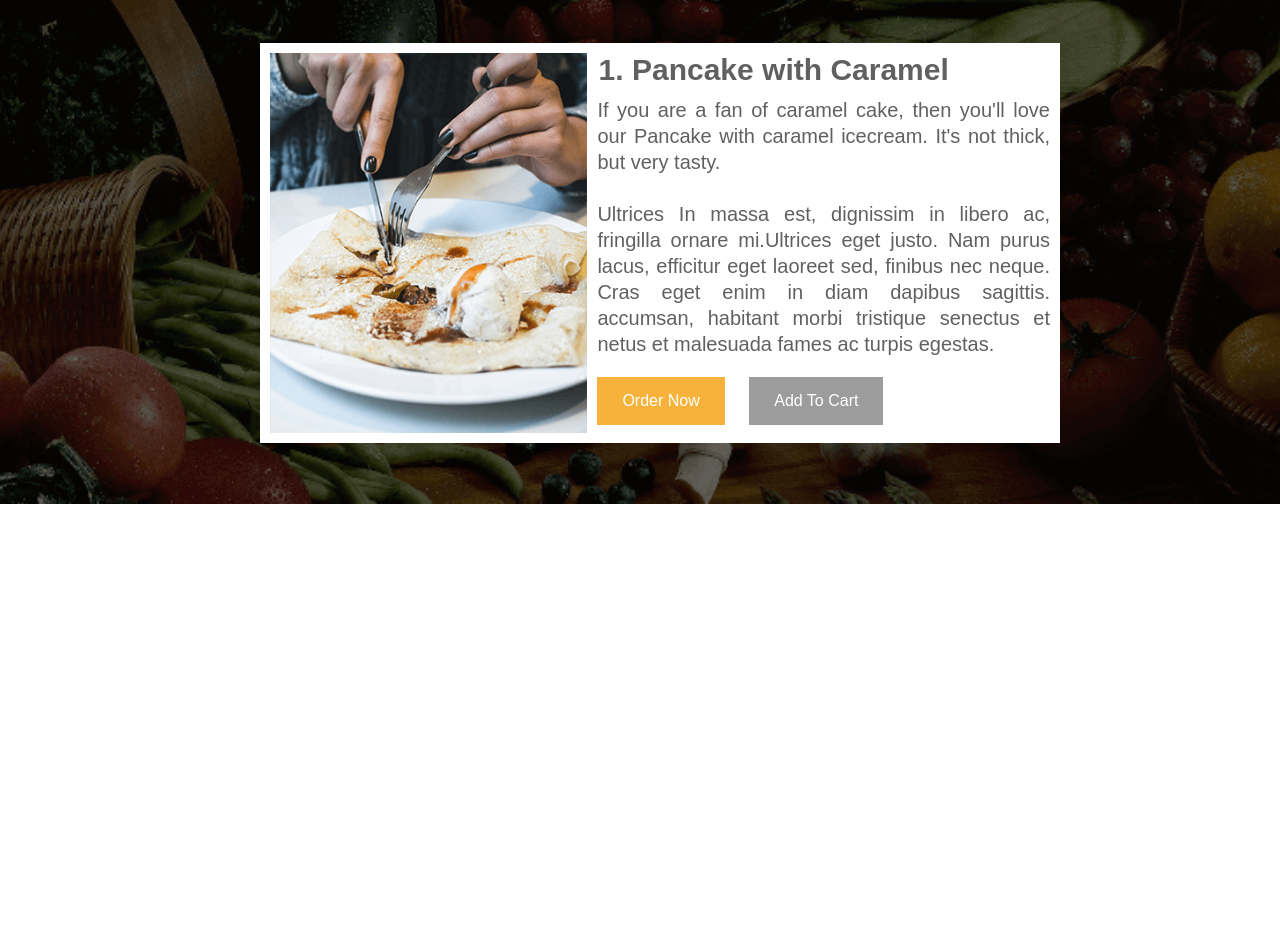
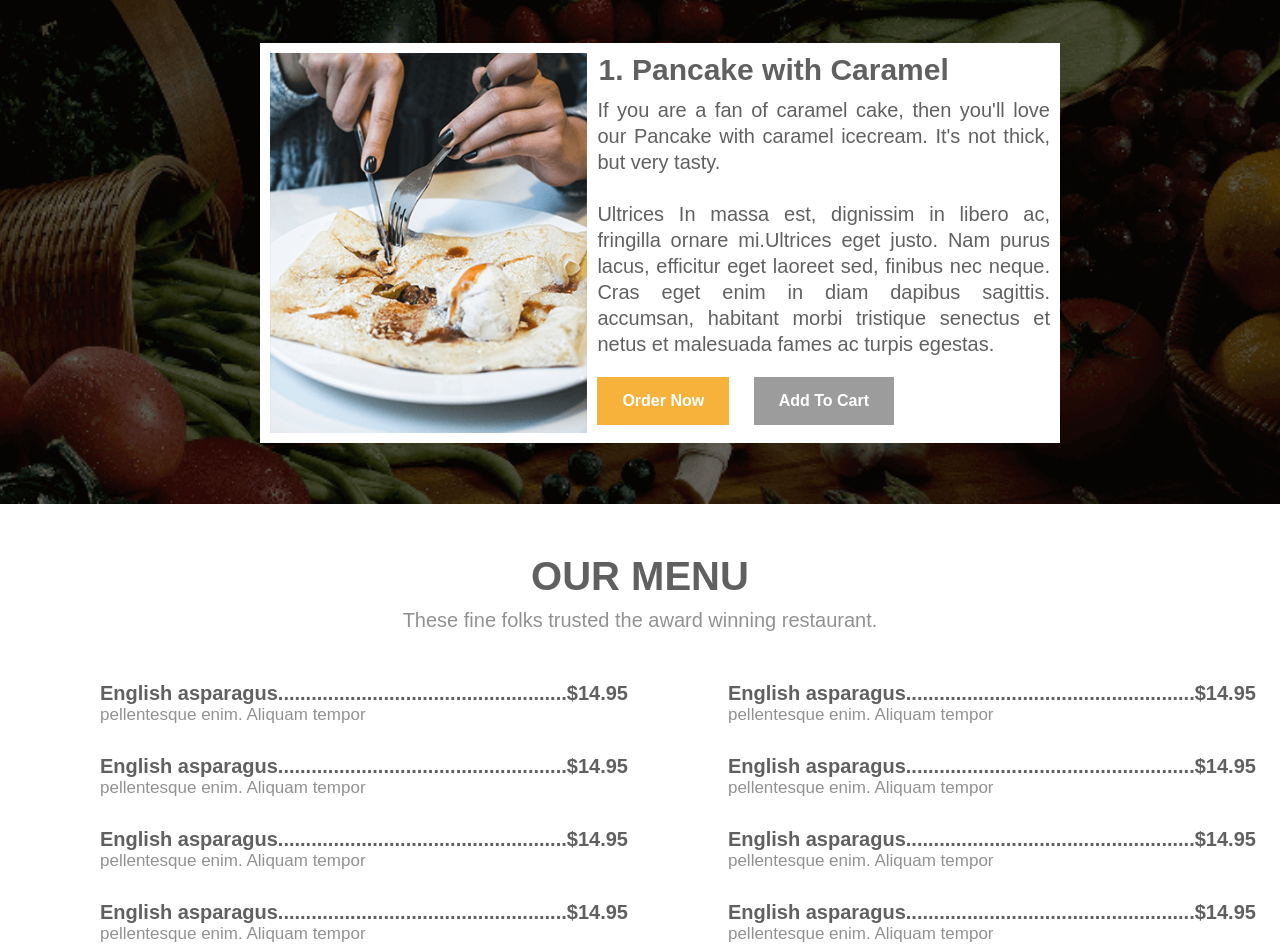
Before and after one commit to NurahadSarker/My-Second-Website, a plain HTML site: page My-Second-Website/index.html in a window 1280 px wide. Shown: the part 1223-2167 px from the top of the page. Before the commit the page ends 1727 px from the top, so only its background shows below. Drawn offline with Linux system fonts and the light colour scheme.

Commit message:
added menu

```diff
--- a/My-Second-Website/index.html
+++ b/My-Second-Website/index.html
@@ -97,5 +97,49 @@
              </div>
          </div>
     </div>
+    <div>
+        <div class="ourmenu">
+            <h2>OUR MENU</h2>
+            <p class="nur">These fine folks trusted the award winning restaurant.</p>
+        </div>
+        <div class="mainmenu">
+            <div>
+                <div>
+                <h3 class="menuh">English asparagus....................................................$14.95</h3>
+                <p class="menu">pellentesque enim. Aliquam tempor</p>
+            </div>
+            <div class="menumargin">
+                <h3 class="menuh">English asparagus....................................................$14.95</h3>
+                <p class="menu">pellentesque enim. Aliquam tempor</p>
+            </div>
+            <div class="menumargin">
+                <h3 class="menuh">English asparagus....................................................$14.95</h3>
+                <p class="menu">pellentesque enim. Aliquam tempor</p>
+            </div>
+            <div class="menumargin">
+                <h3 class="menuh">English asparagus....................................................$14.95</h3>
+                <p class="menu">pellentesque enim. Aliquam tempor</p>
+            </div>
+            </div>
+            <div class="mainmenu02">
+                <div>
+                <h3 class="menuh">English asparagus....................................................$14.95</h3>
+                <p class="menu">pellentesque enim. Aliquam tempor</p>
+            </div>
+            <div class="menumargin">
+                <h3 class="menuh">English asparagus....................................................$14.95</h3>
+                <p class="menu">pellentesque enim. Aliquam tempor</p>
+                </div>
+                <div class="menumargin">
+                    <h3 class="menuh">English asparagus....................................................$14.95</h3>
+                    <p class="menu">pellentesque enim. Aliquam tempor</p>
+                </div>
+                <div class="menumargin">
+                    <h3 class="menuh">English asparagus....................................................$14.95</h3>
+                    <p class="menu">pellentesque enim. Aliquam tempor</p>
+                </div>
+            </div>
+        </div>
+    </div>
 </body>
 </html>
--- a/My-Second-Website/style.css
+++ b/My-Second-Website/style.css
@@ -29,6 +29,7 @@ h2{
     padding-top: 50px;
     padding-bottom: 10px;
     font-size: 40px;
+    color: hsl(0, 0%, 0%, 0.623);
 }
 .nur{
     text-align: center;
@@ -96,6 +97,7 @@ h2{
     font-size: 16px;
     cursor: pointer;
     margin-top: 15px;
+    font-weight: bold;
 }
 .middlepic{
     height: 650px;
@@ -153,6 +155,7 @@ h2{
     font-size: 16px;
     cursor: pointer;
     margin-top: 20px;
+    font-weight: bold;
 }
 .button03{
     background-color: hsl(0, 0%, 61%);
@@ -166,4 +169,26 @@ h2{
     cursor: pointer;
     margin-left: 20px;
     margin-top: 20px;
+    font-weight: bold;
 }
+.ourmenu{
+    margin-bottom: 50px;
+}
+.menuh{
+    font-size: 20px;
+    color: hsl(0, 0%, 0%, 0.623);
+}
+.menu{
+    font-size: 17px;
+    color: hsl(0, 0%, 0%, 0.432);
+}
+.mainmenu{
+    margin-left: 100px;
+    display: flex;
+}
+.menumargin{
+    margin-top: 30px;
+}
+.mainmenu02{
+    margin-left: 100px;
+}
```
